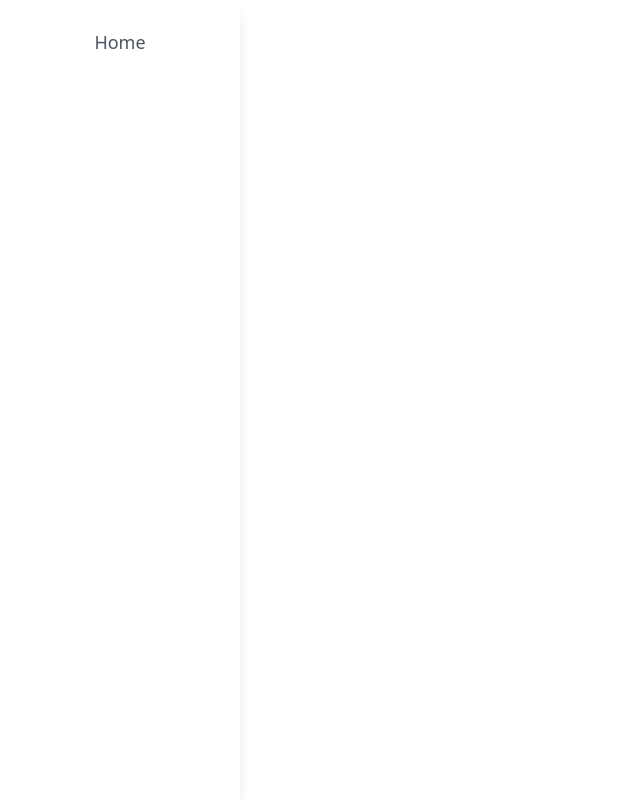
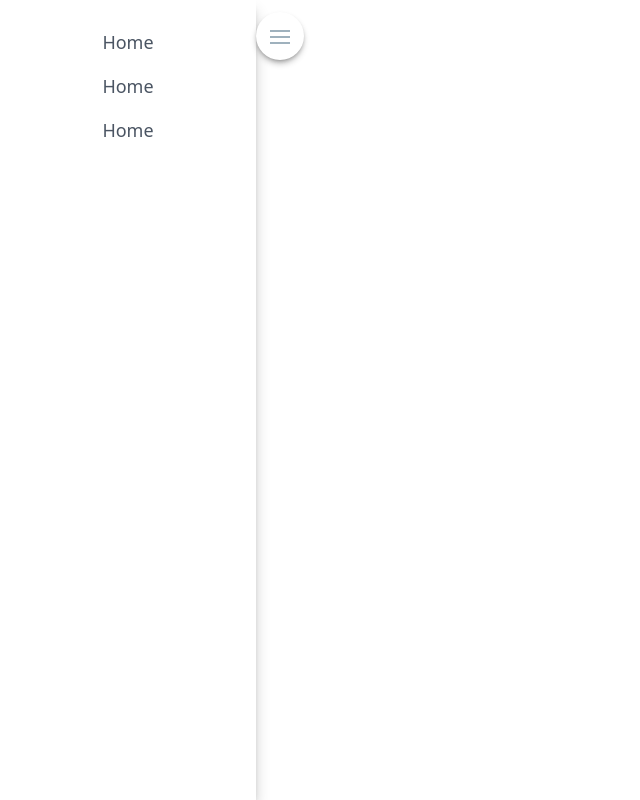
Before and after one commit to Scarpat/my-components, a Next.js app: page / in a window 1280 px wide. Shown: the whole page, without its empty margins (0-640 px from the left). Built offline with nearby package versions, Linux system fonts and the light colour scheme.

Commit message:
* feat(globals.css): add styles for icon and menu in SideNavigationBar * feat(layout.tsx): add submenu to navigation items in SideNavigationBar * fix(SideNavigationBar/index.tsx): fix class names and styles in SideNavigationBar, add icon for closing navigation menu

```diff
--- a/src/app/globals.css
+++ b/src/app/globals.css
@@ -31,3 +31,53 @@ body {
     text-wrap: balance;
   }
 }
+
+
+label.icon {
+  position: fixed;
+  z-index: 200;
+}
+
+.icon .menu,
+.icon .menu::before,
+.icon .menu::after {
+  background: #9FB1BD;
+  content: '';
+  display: block;
+  height: 2px;
+  position: absolute;
+  transition: background ease .3s, top ease .3s .3s, transform ease .3s;
+  width: 20px;
+}
+
+
+
+.icon .menu {
+  left: 14px;
+  top: 24px;
+}
+
+.icon .menu::before {
+  top: -6px;
+}
+
+.icon .menu::after {
+  top: 6px;
+}
+.icon .menu2 {
+  background: transparent;
+}
+
+.icon .menu2::before {
+  transform: rotate(45deg);
+}
+
+.icon .menu2::after {
+  transform: rotate(-45deg);
+}
+
+.icon .menu2::before,
+.icon .menu2::after {
+  top: 0;
+  transition: top ease .3s, transform ease .3s .3s;
+}
--- a/src/app/layout.tsx
+++ b/src/app/layout.tsx
@@ -21,11 +21,28 @@ export default function RootLayout({
       label: "Home",
       url: "/",
     },
+    {
+      label: "Home",
+      url: "/",
+      submenu: [
+        {
+          label: "Home",
+          url: "/",
+        }, {
+          label: "Home",
+          url: "/",
+        },
+      ]
+    },
+    {
+      label: "Home",
+      url: "/",
+    },
   ];
   return (
     <html lang="en">
       <body className={'flex'}>
-        <SideNavigationBar navigations={nav} />
+        <SideNavigationBar navigations={nav} canBeClosed />
         {children}
       </body>
     </html>
--- a/src/components/SideNavigationBar/index.tsx
+++ b/src/components/SideNavigationBar/index.tsx
@@ -16,9 +16,10 @@ export default function SideNavigationBar({
 
   return (
     <>
-      <div className="flex">
-        <aside className={` transition-all duration-500 relative min-w-60 w-full shadow-lg lg:max-w-[90%]  bg-white h-screen py-5 ${navIsOpen ? ' left-0' : '-left-80'}`}>
+        <aside className={` transition-all ease-linear duration-300 relative shadow-lg shadow-black/30 lg:max-w-[90%]  bg-white h-screen py-5 ${navIsOpen ? ' w-80' : 'overflow-hidden w-0'}`}>
+          <div>
           {CustomTop && CustomTop()}
+          </div>
           <div className="flex flex-col w-full items-center h-full bg-white overflow-y-auto px-2">
             {navigations.map((items, index) => (
               <>
@@ -28,14 +29,14 @@ export default function SideNavigationBar({
                   <div className="w-full">
                     <button
                       onClick={() => toggleOpen(index)}
-                      className="flex cursor-pointer z-20 relative items-center justify-center text-gray-600 bg-white hover:bg-gray-100 rounded transition-all duration-300 p-2 w-full text-center"
+                      className={`${open[index] && navIsOpen && 'border-b border-gray'} flex cursor-pointer z-20 relative items-center justify-center text-gray-600 bg-white hover:bg-gray-100 rounded transition-all duration-300 p-2 w-full text-center`}
                     >
                       <p className="w-fit text-lg mx-auto">{items.label}</p>
                     </button>
                     <div
-                      className={`flex w-full z-0 flex-col  transition-all duration-500 border-gray-200 h-fit relative ${
-                        open[index]
-                          ? `max-h-96 border-t left-0`
+                      className={`flex w-full z-0 flex-col  transition-all duration-500  h-fit relative ${
+                        open[index] && navIsOpen
+                          ? `max-h-96 left-0`
                           : "max-h-0 -left-80"
                       } `}
                     >
@@ -43,7 +44,7 @@ export default function SideNavigationBar({
                         <Link
                           key={subIndex}
                           href={subItem.url}
-                          className="text-gray-600 border-b px-3 border-gray-200 bg-white hover:bg-gray-100 rounded transition-all duration-300 p-1 w-full text-left"
+                          className="text-gray-600 px-3  bg-white hover:bg-gray-100 rounded transition-all duration-300 p-1 w-full text-left"
                         >
                           {subItem.label}
                         </Link>
@@ -62,18 +63,17 @@ export default function SideNavigationBar({
             ))}
           </div>
         </aside>
-    {canBeClosed &&    <p
+    {canBeClosed &&    <div
           onClick={() => {
             setNavIsOpen(!navIsOpen);
           }}
-          className={`cursor-pointer  relative flex items-center duration-[600ms] justify-center text-center z-[21] p-4 bg-red-500 rounded-full w-12 h-12 text-lg transition-all font-bold text-white ${
-            navIsOpen ? "rotate-90 -left-5 " : "-rotate-90 -left-60 "
+          className={`icon cursor-pointer flex items-center justify-center  absolute top-3 duration-[450ms]  z-[21] bg-white shadow-md shadow-black/30 rounded-full w-12 h-12 text-lg transition-all font-bold text-white ${
+            navIsOpen ? "  left-64 " : "- left-3 "
           }`}
         >
-          {" "}
-          V
-        </p>}
-      </div>
+          <div className={` transition-all menu ${navIsOpen ? "" : "menu2"}`}/>
+
+        </div>}
     </>
   );
 }
```
Also changed, not shown: package.json (+5 -4 lines), 1 other file (tests, documents, lock files or other folders).
